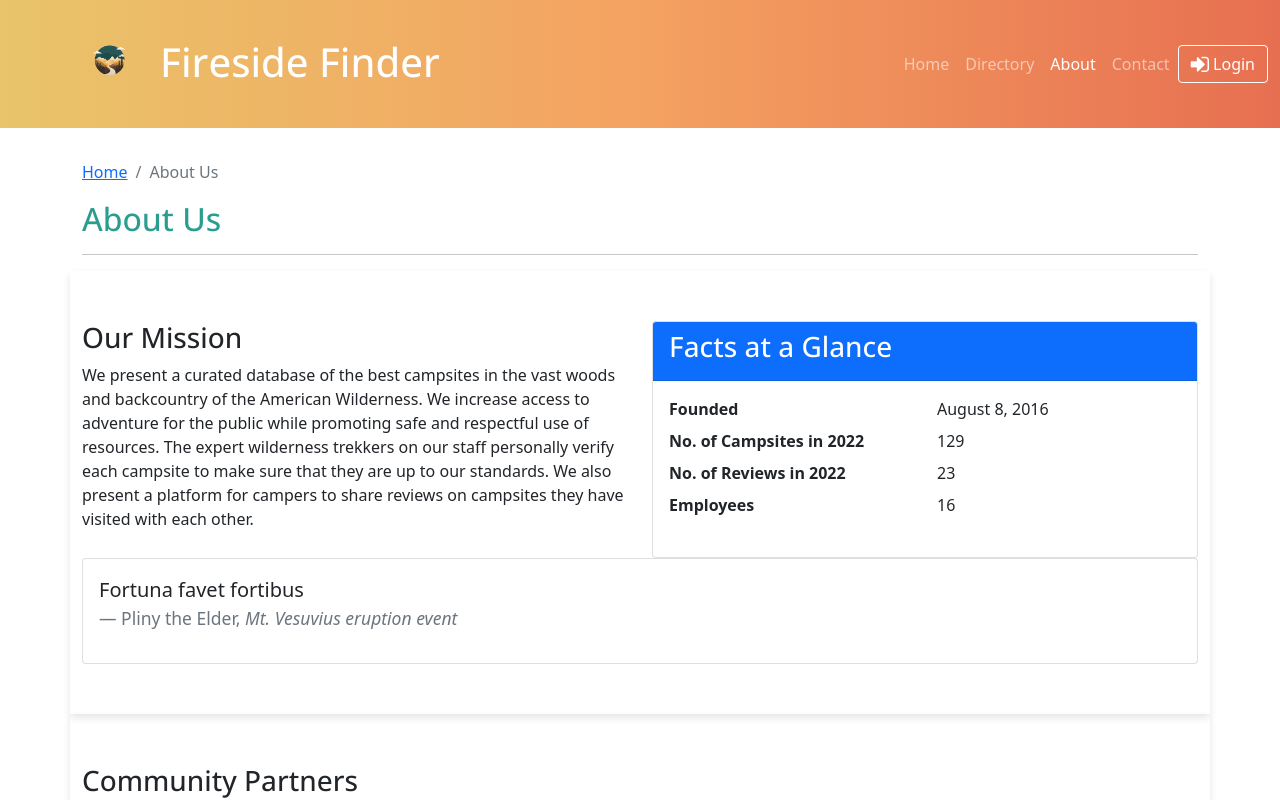
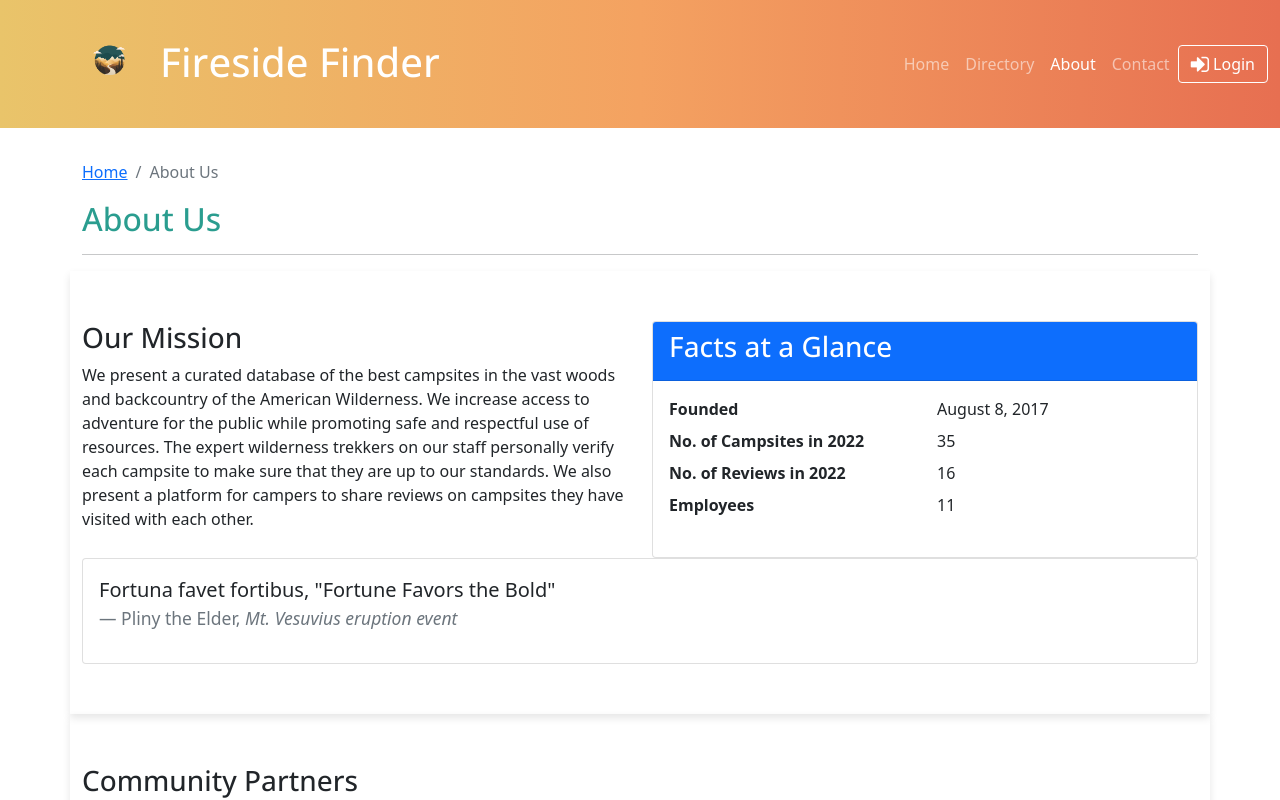
Before and after one commit to SolInvictusx/Project-2, a React (Create React App) app: page /about in a window 1280 px wide. Shown: the top 800 px of the page. Built offline with nearby package versions, Linux system fonts and the light colour scheme.

Commit message:
Update about section

```diff
--- a/src/pages/AboutPage.js
+++ b/src/pages/AboutPage.js
@@ -28,13 +28,13 @@ const AboutPage = () => {
                         <CardBody>
                             <dl className='row'>
                                 <dt className='col-6'>Founded</dt>
-                                <dd className='col-6'>August 8, 2016</dd>
+                                <dd className='col-6'>August 8, 2017</dd>
                                 <dt className='col-6'>No. of Campsites in 2022</dt>
-                                <dd className='col-6'>129</dd>
+                                <dd className='col-6'>35</dd>
                                 <dt className='col-6'>No. of Reviews in 2022</dt>
-                                <dd className='col-6'>23</dd>
+                                <dd className='col-6'>16</dd>
                                 <dt className='col-6'>Employees</dt>
-                                <dd className='col-6'>16</dd>
+                                <dd className='col-6'>11</dd>
                             </dl>
                         </CardBody>
                     </Card>
@@ -44,7 +44,7 @@ const AboutPage = () => {
                         <CardBody>
                             <blockquote className='blockquote'>
                                 <p>
-                                    Fortuna favet fortibus
+                                    Fortuna favet fortibus, "Fortune Favors the Bold"
                                 </p>
                                 <footer className='blockquote-footer'>
                                     Pliny the Elder,{' '}
```
